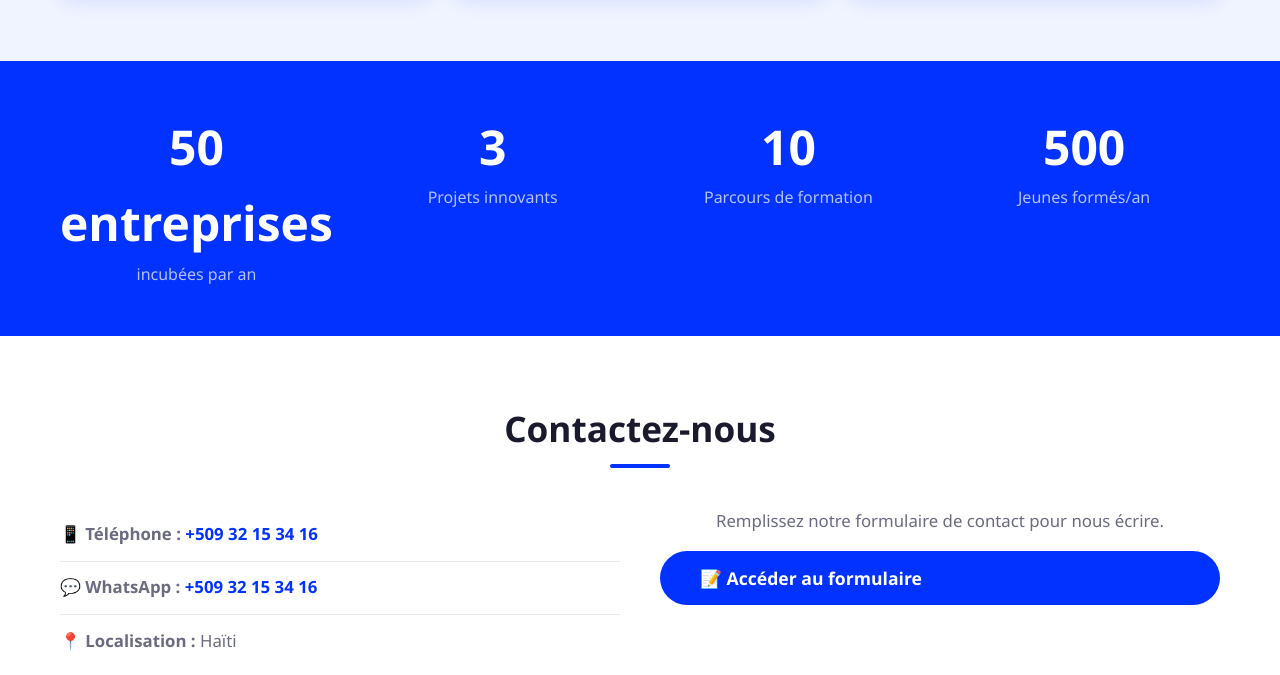
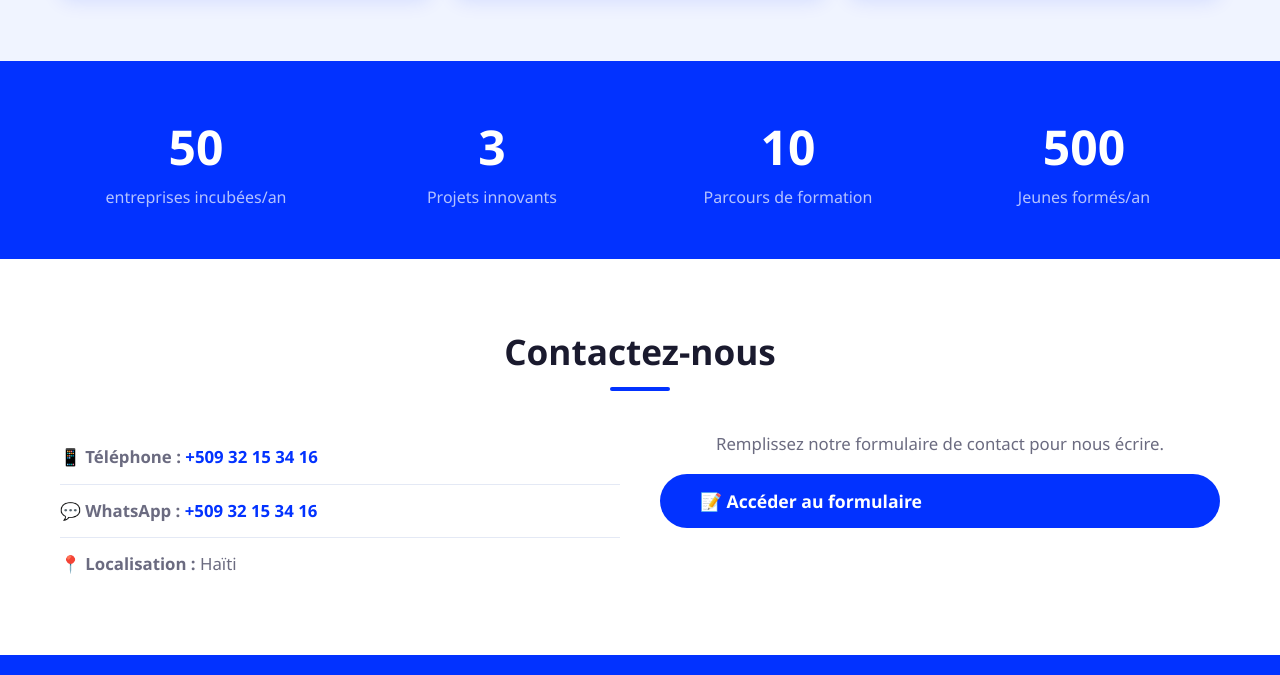
Before and after one commit to nanahaiti/nana-technologie, a plain HTML site: page index.html in a window 1280 px wide. Shown: the part 2158-2833 px from the top of the page. Drawn offline with Linux system fonts and the light colour scheme.

Commit message:
Update index.html

```diff
--- a/index.html
+++ b/index.html
@@ -130,8 +130,8 @@
     <section class="section stats">
         <div class="container stats-grid">
             <div class="stat-item">
-                <span class="stat-number">50 entreprises</span>
-                <span class="stat-label">incubées par an</span>
+                <span class="stat-number">50 </span>
+                <span class="stat-label"> entreprises incubées/an</span>
             </div>
             <div class="stat-item">
                 <span class="stat-number">3</span>
```
